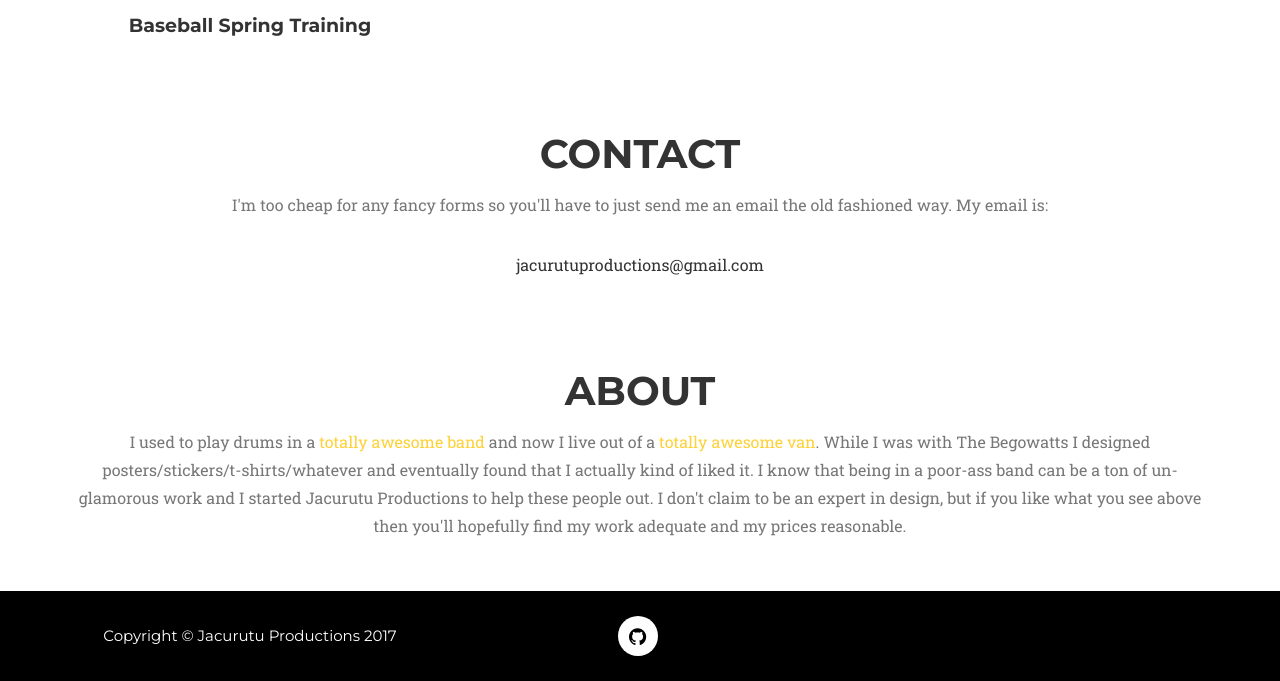
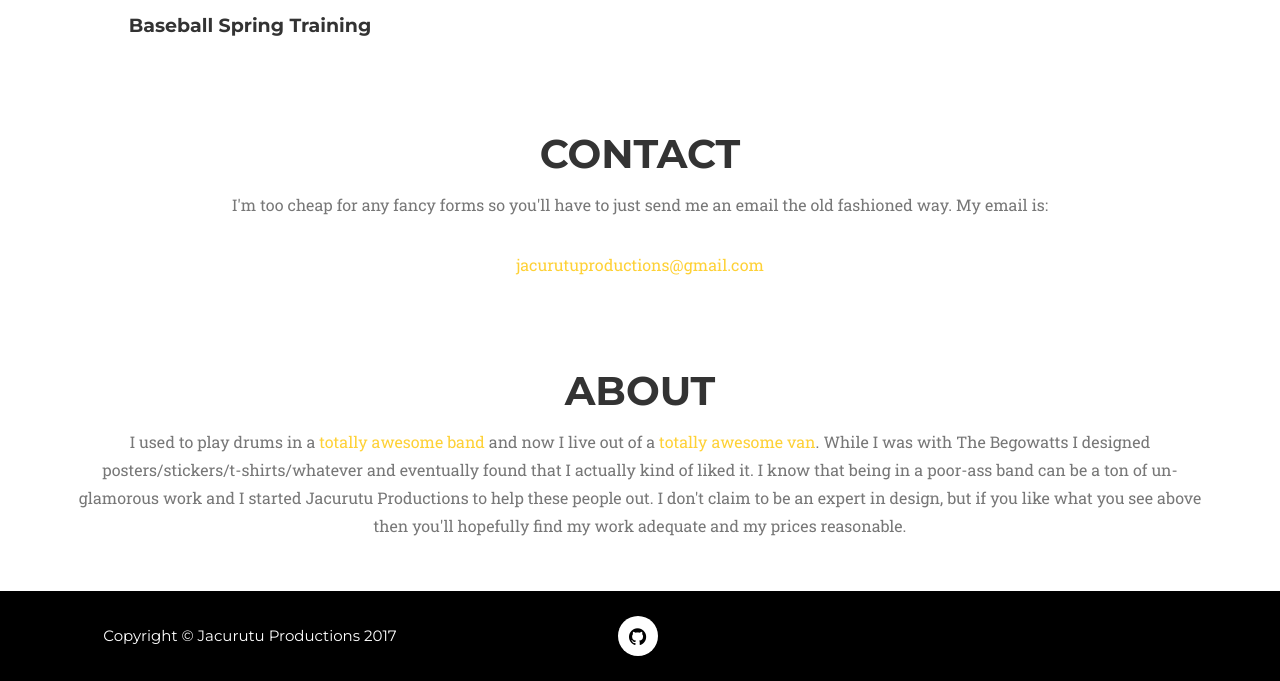
Before and after one commit to eigenbrot/jacurutu, a Jekyll site: the page built from index.html, in a window 1280 px wide and 900 px high, scrolled down 4298 px, cut to the strip 219-900 px from the top of the window. Built offline with Jekyll 4.4.1, drawn with Linux system fonts in a browser that asks for light colours; some web fonts are replaced.

Commit message:
Made email address copy-able and a link

```diff
--- a/_includes/contact.html
+++ b/_includes/contact.html
@@ -5,7 +5,13 @@
         <h2 class="section-heading">Contact</h2>
         <p class="large text-muted">I'm too cheap for any fancy forms
   so you'll have to just send me an email the old fashioned way. My
-  email is:</p><br><p class="large">&#x202emoc.liamg@snoitcudorputurucaj&#x202d</p>
+        email is:</p><br><p class="large">
+        <script language="JavaScript">
+        var u = "jacurutuproductions";
+        var d = "gmail.com";
+        var l = u + "@" + d;
+        document.write("<a href='mailto:"+l+"'>"+l+"</a>");
+        </script></p>
       </div>
     </div>
   </div>
```
